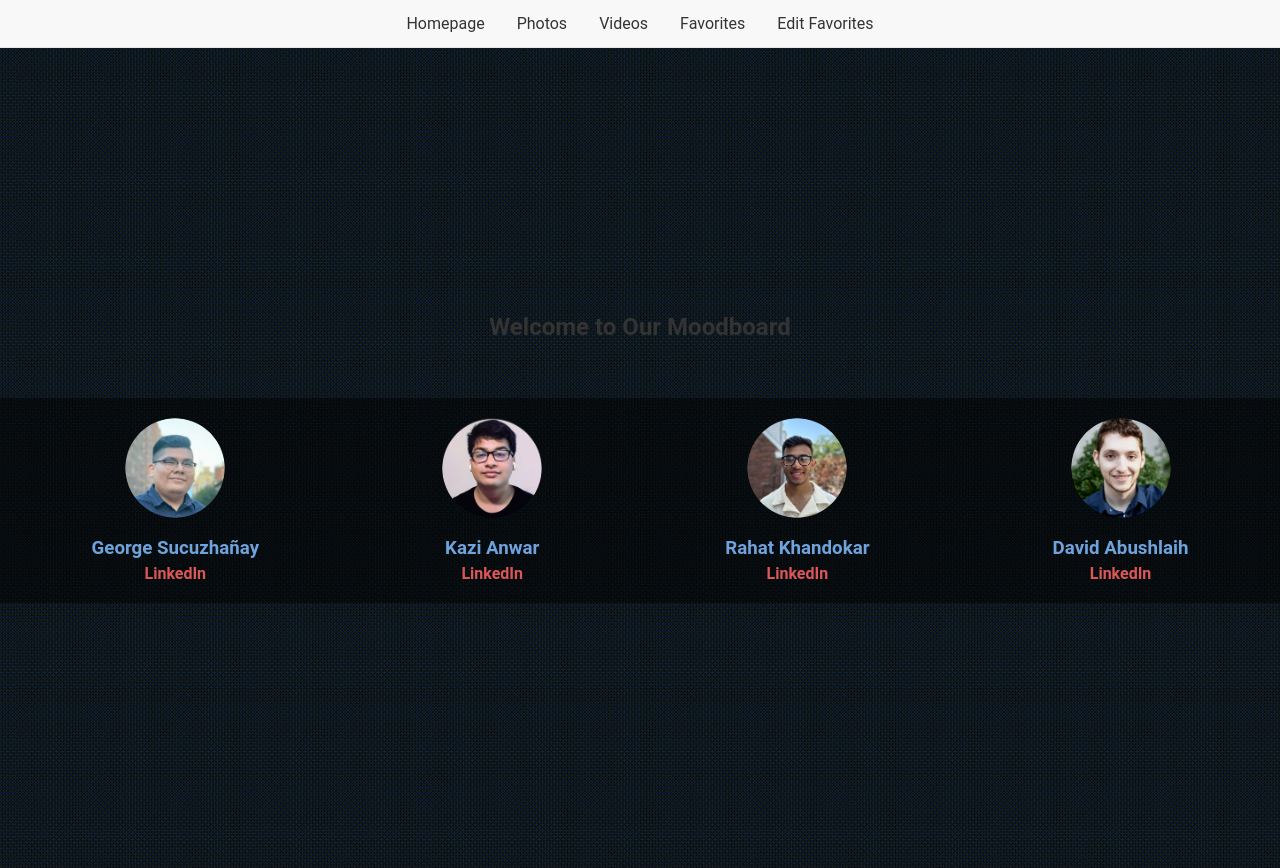
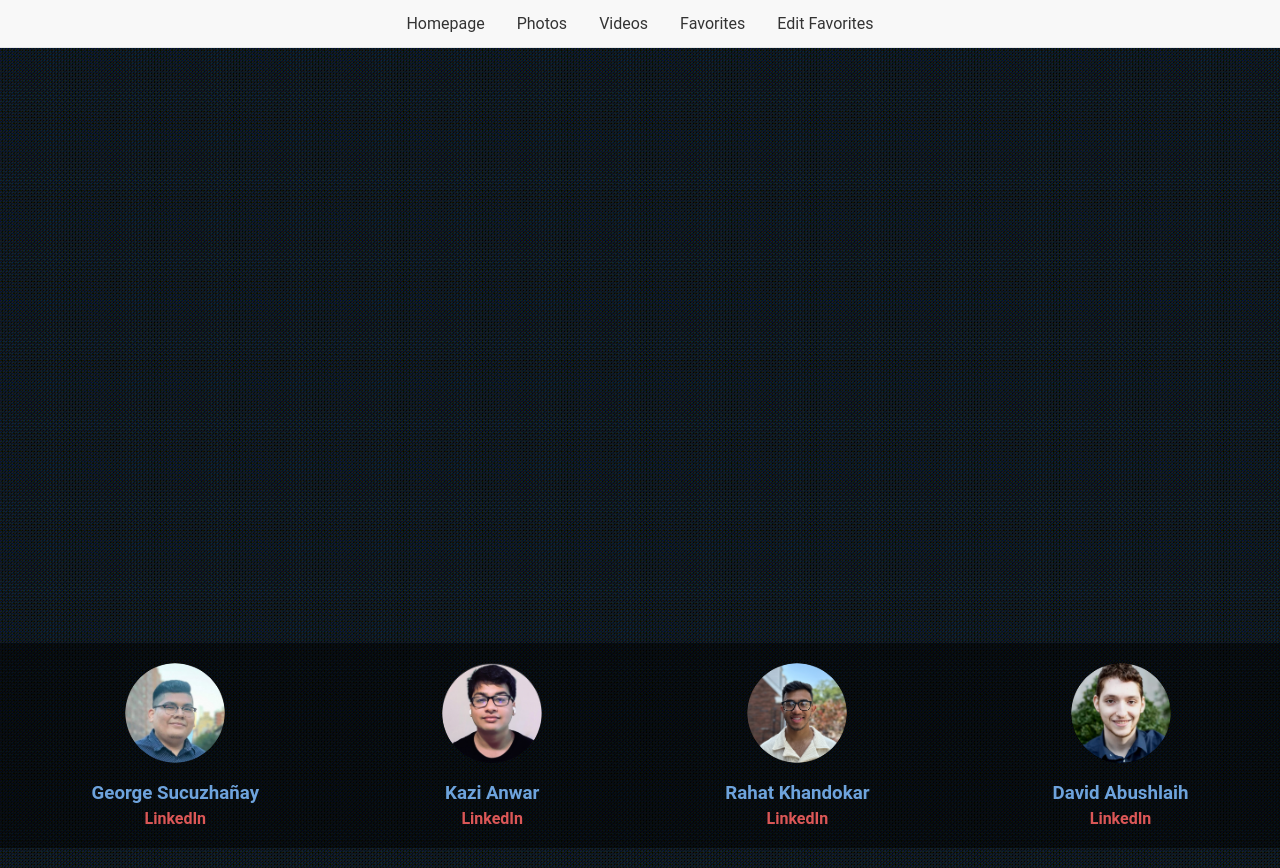
Before and after one commit to Kazi27/moodboard-frontend, a React (Create React App) app in the folder src/: page / in a window 1280 px wide. Built offline with nearby package versions, Linux system fonts and the light colour scheme.

Commit message:
added some fixes

```diff
--- a/src/homepage.js
+++ b/src/homepage.js
@@ -5,10 +5,9 @@ import Team from './team'; // Import the Team component
 const Homepage = () => {
   return (
     <div className="homepage-container">
-      <h1>Welcome to Our Moodboard</h1>
-      <Team /> {/* Include the Team component here */}
+      {/* Other content of the homepage */}
+      <Team /> {/* This will now be at the bottom */}
     </div>
   );
 };
-
 export default Homepage;
--- a/src/styles.css
+++ b/src/styles.css
@@ -255,27 +255,32 @@ h1, h2 {
 
 
 
-.team {
+
+.homepage-container {
   display: flex;
-  justify-content: space-around;
+  flex-direction: column;
   align-items: center;
-  background-color: #000000;
-  color:#6ea3dc;
-  padding: 20px;
-  margin-top: 0px; /* Adjust the margin as needed */
+  background-color: black; /* This will be covered by the background image */
+  background: url('moodboard.gif') center center / cover no-repeat;
+  /* Removed min-height to allow natural content flow */
 }
+
+
+
+
+
+
 
 .team {
   width: 100%;
   display: flex;
   justify-content: space-around;
   align-items: center;
-  background-color: rgba(0, 0, 0, 0.5);
+  padding: 20px;
+  background-color: rgba(0, 0, 0, 0.5); /* Optional: for better visibility */
   color: #6ea3dc;
-  padding: 20px;
-  margin-top: 20px; /* Add margin to separate it from the content above */
+  margin-top: auto;
 }
-
 
 .team-member {
   text-align: center;
```
